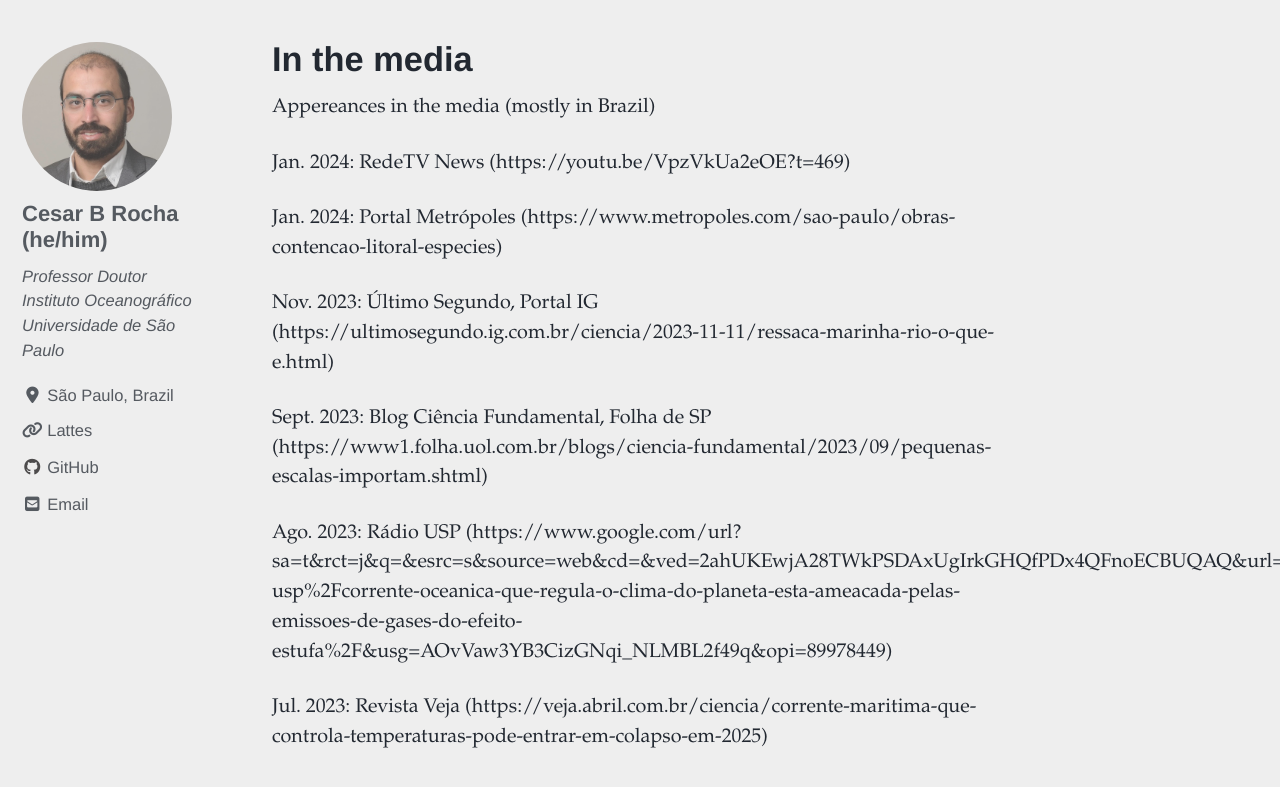
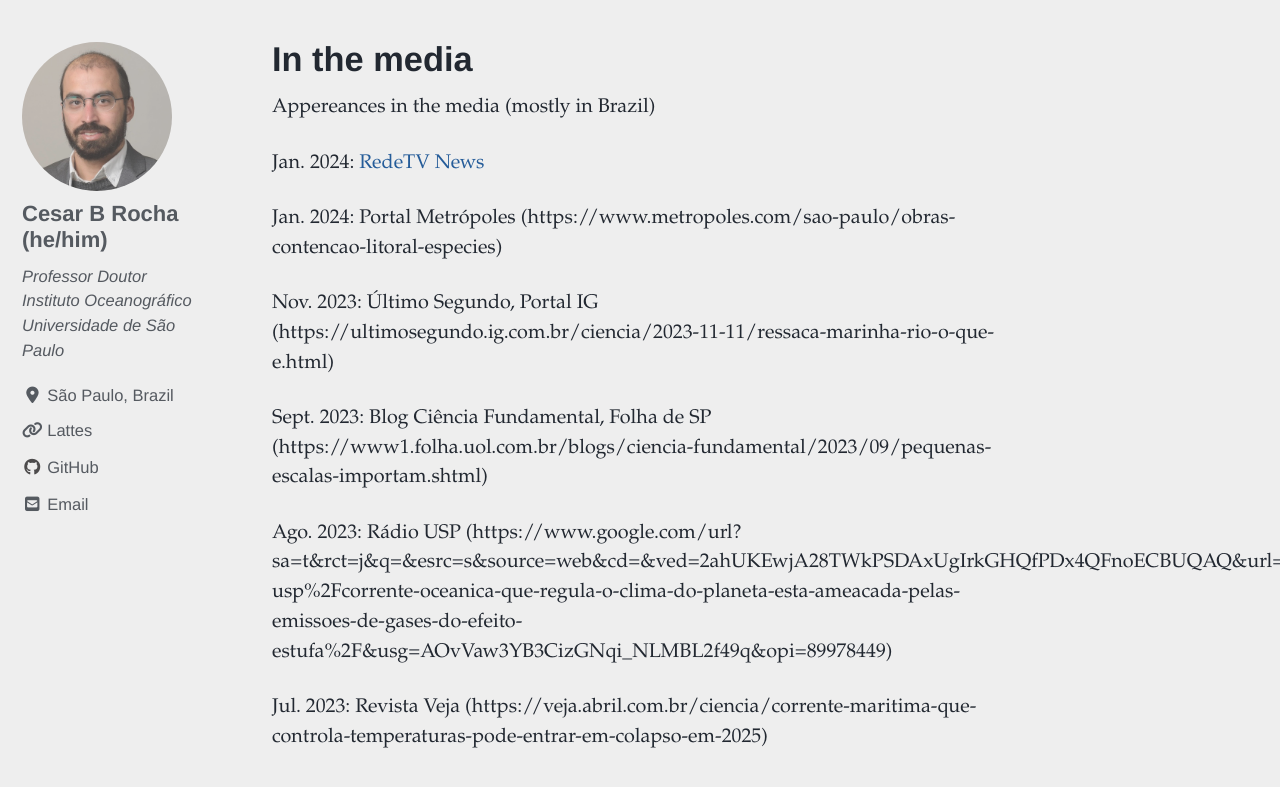
Before and after one commit to cesar-rocha/cesar-rocha.github.io, a Jekyll site: the page built from _pages/media.md, in a window 1280 px wide and 900 px high, scrolled down 977 px, cut to the strip 106-893 px from the top of the window. Built offline with Jekyll 4.4.1, drawn with Linux system fonts in a browser that asks for light colours; cached includes are drawn as plain includes; nearby versions of some CDN libraries.

Commit message:
fix link

```diff
--- a/_pages/media.md
+++ b/_pages/media.md
@@ -8,7 +8,7 @@ header:
 
 Appereances in the media (mostly in Brazil)
 
-Jan.  2024: RedeTV News (https://youtu.be/VpzVkUa2eOE?t=469)
+Jan.  2024: [RedeTV News](https://youtu.be/VpzVkUa2eOE?t=469)
 
 Jan.  2024: Portal Metrópoles (https://www.metropoles.com/sao-paulo/obras-contencao-litoral-especies)
 
```
